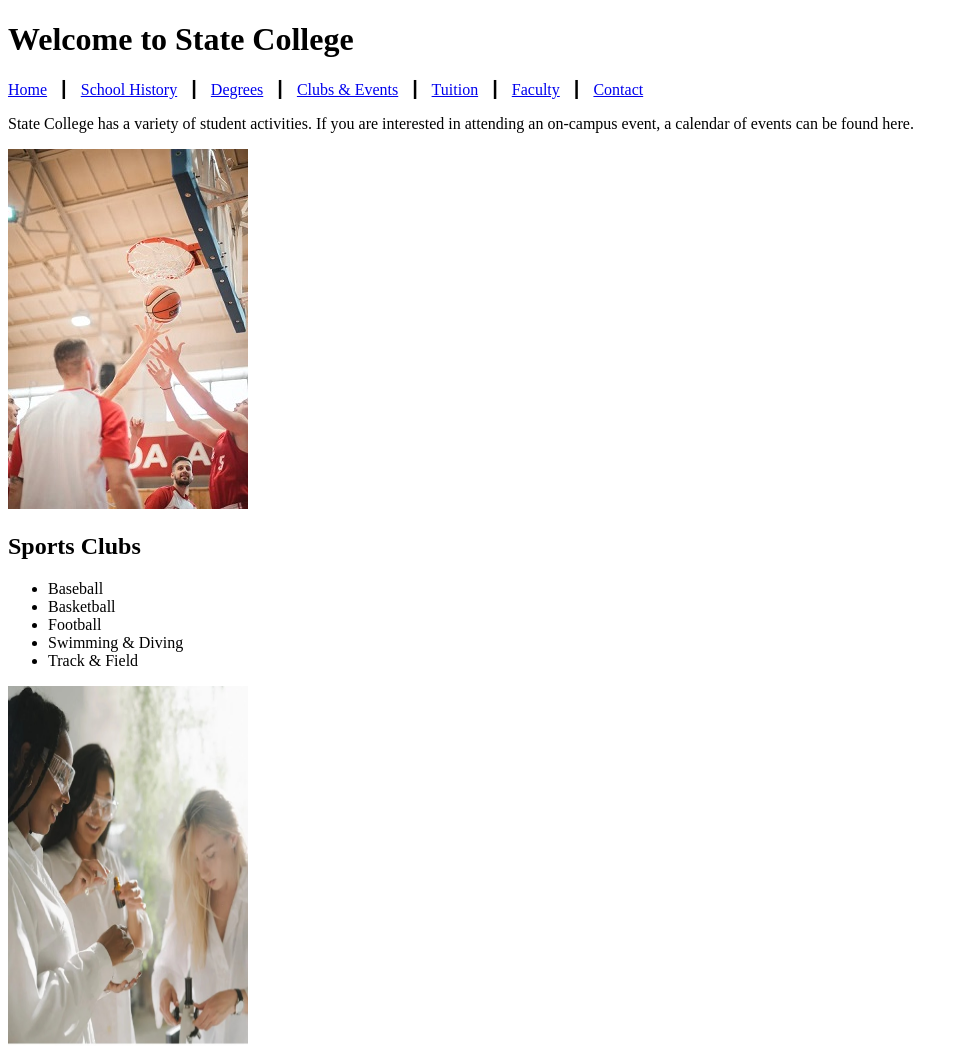
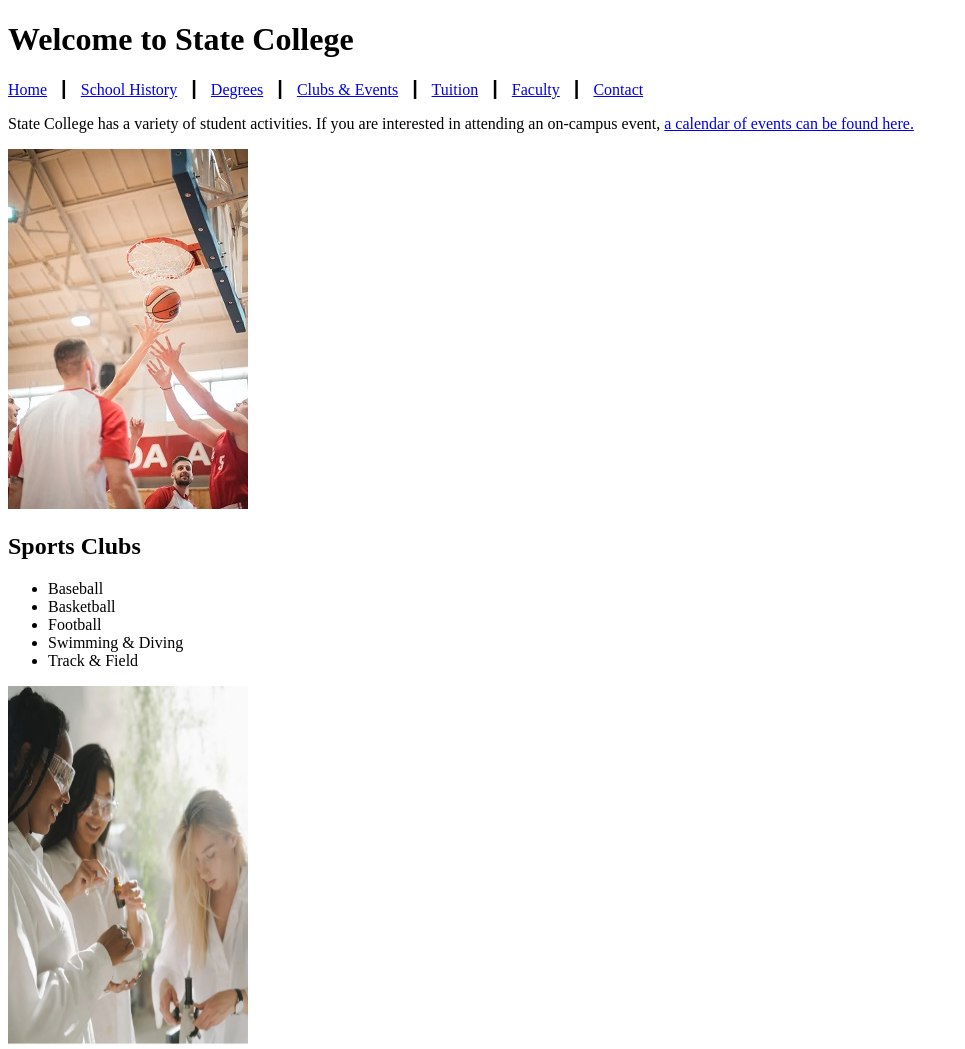
Before and after one commit to StephenADavis/CH-03-Group-Lab, a plain HTML site: page clubs.html in a window 1280 px wide. Shown: the top 1049 px of the page, without its empty margins (0-965 px from the left). Drawn offline with Linux system fonts and the light colour scheme.

Commit message:
Update clubs.html
added link to calendar

```diff
--- a/clubs.html
+++ b/clubs.html
@@ -26,7 +26,7 @@
 <!--Place the main website content within between the main tags-->
     <main>
 
-      <p>State College has a variety of student activities. If you are interested in attending an on-campus event, a calendar of events can be found here.</p>
+      <p>State College has a variety of student activities. If you are interested in attending an on-campus event, <a href="calendar.html" target="_blank"> a calendar of events can be found here.</a></p>
 
         <div id="sports">
 
```
